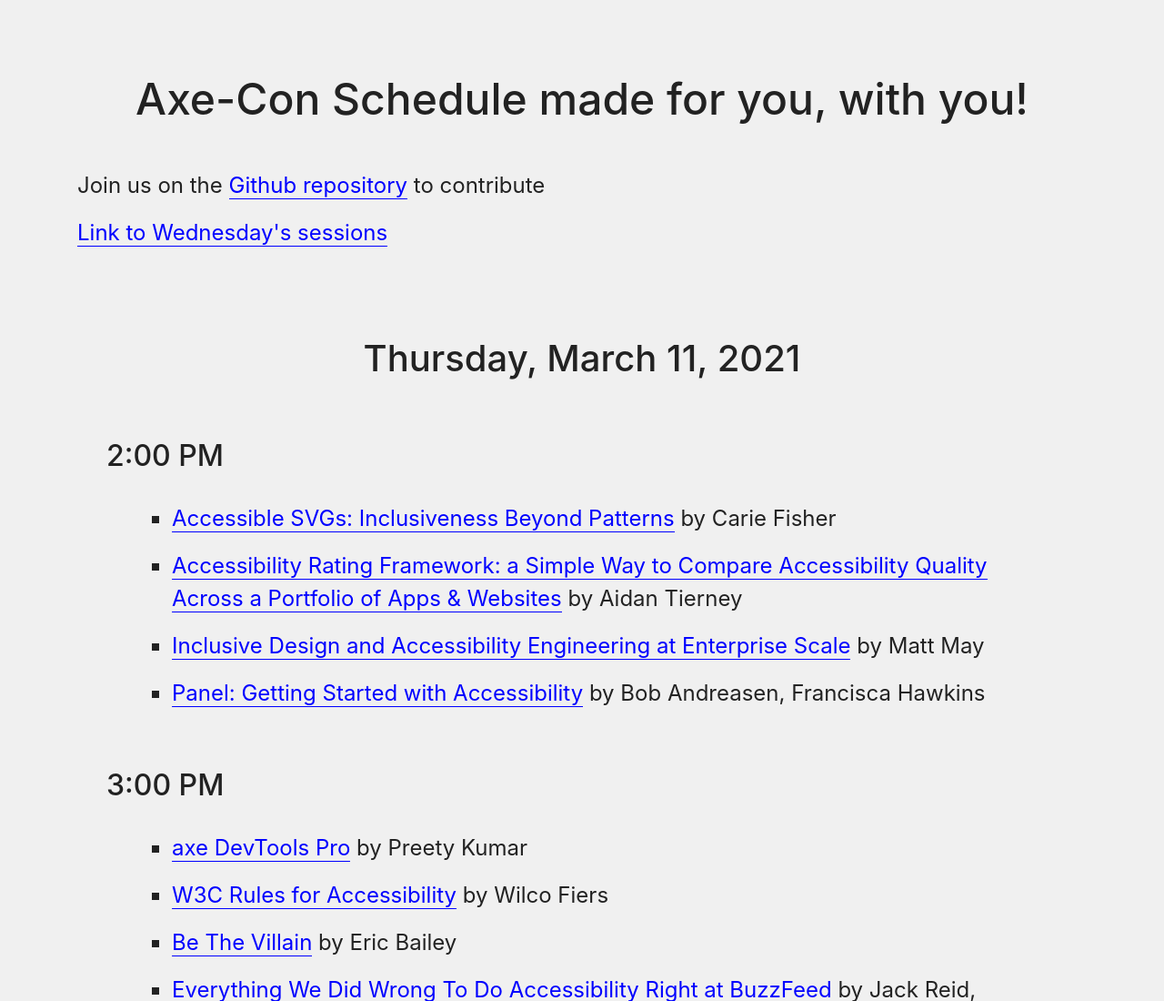
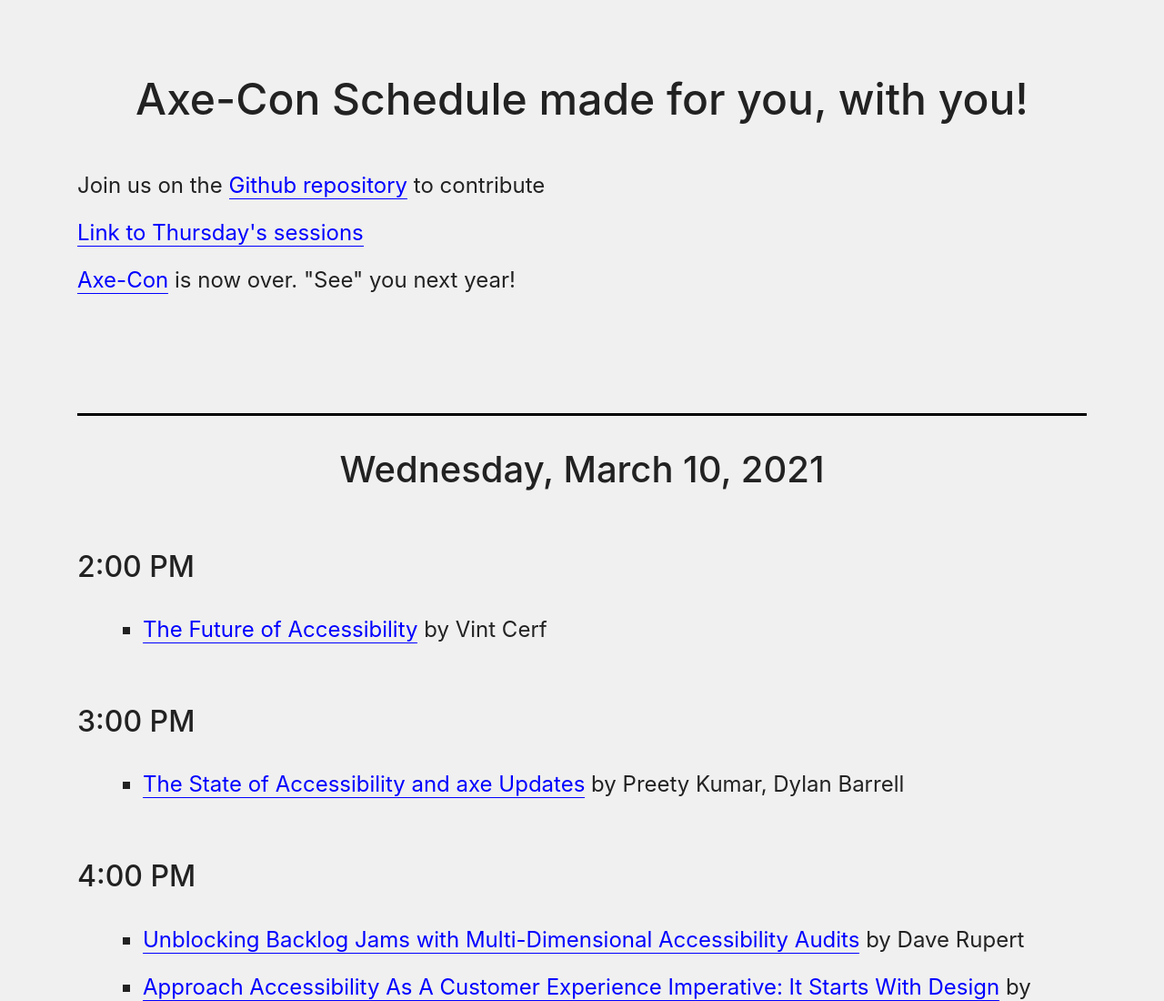
Before and after one commit to backwardok/axe-con-schedule, a plain HTML site: page index.html in a window 1280 px wide. Shown: the top 1100 px of the page at 91% size. Drawn offline with nearby package versions, Linux system fonts and the light colour scheme.

Commit message:
add message that the conf is over

```diff
--- a/index.html
+++ b/index.html
@@ -18,16 +18,18 @@
 		<h1>Axe-Con Schedule made for you, with you!</h1>
 		<p class="axeConCollab">Join us on the <a href="https://github.com/shawnthompson/axe-con-schedule">Github repository</a> to contribute</p>
 
-		<p><a href="#wednesday-date">Link to Wednesday's sessions</a></p>
+		<p><a href="#thursday-date">Link to Thursday's sessions</a></p>
+
+		<p><a rel="external" href="https://axe-con.com">Axe-Con</a> is now over. "See" you next year!<!-- Hopefully in Monteal --></p>
 
 		<ul class="list-unstyled axeConDays">
 			<li>
+				<h2 id="wednesday-date">Wednesday, March 10, 2021</h2>
+				<ul class="list-unstyled" id="wednesday" aria-labelledby="wednesday-date"></ul>
+			</li>
+			<li>
 				<h2 id="thursday-date">Thursday, March 11, 2021</h2>
 				<ul class="list-unstyled axeConDay" id="thursday" aria-labelledby="thursday-date"></ul>
-			</li>
-			<li>
-				<h2 id="wednesday-date">In the past: Wednesday, March 10, 2021</h2>
-				<ul class="list-unstyled" id="wednesday" aria-labelledby="wednesday-date"></ul>
 			</li>
 		</ul>
 
```
